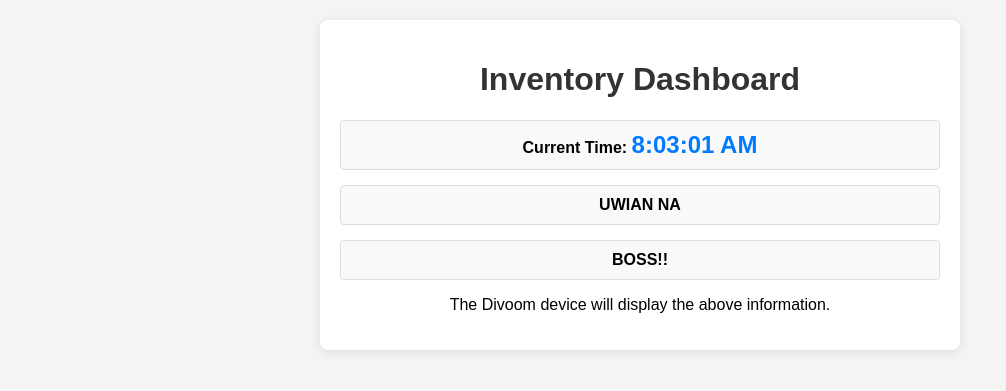
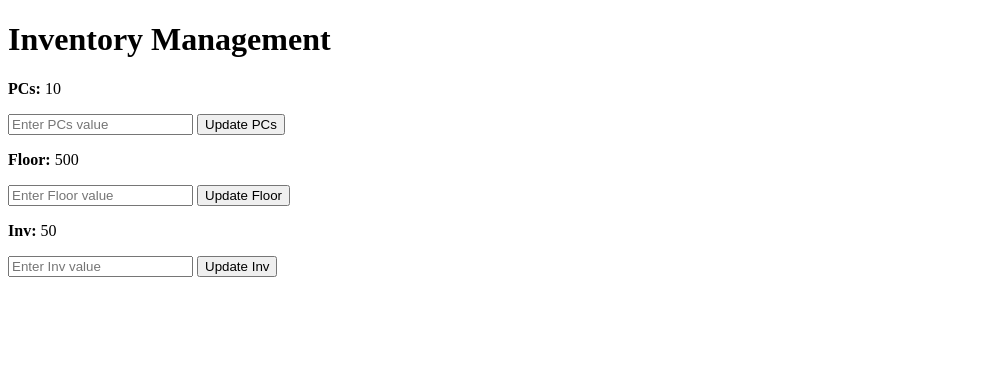
Before and after one commit to 13Joro/CPD, a Flask app: page /inventory in a window 1280 px wide. Shown: the top 391 px of the page, without its empty margins (0-1006 px from the left). Run offline with Flask 3, Linux system fonts and the light colour scheme.

Commit message:
fourth commit

```diff
--- a/app.py
+++ b/app.py
@@ -49,11 +49,15 @@ def read_inventory():
         next(reader)  # Skip headers
         return list(map(int, next(reader)))  # Convert values to integers
 
-def update_inventory(pcs=None):
+def update_inventory(pcs=None, floor=None, inv=None):
     """Update inventory values in CSV."""
     data = read_inventory()
     if pcs is not None:
-        data[0] = max(0, data[0] + pcs)  # Ensure non-negative PCs
+        data[0] = max(0, pcs)  # Ensure non-negative PCs
+    if floor is not None:
+        data[1] = max(0, floor)  # Ensure non-negative Floor
+    if inv is not None:
+        data[2] = max(0, inv)  # Ensure non-negative Inv
 
     with open(INVENTORY_FILE, "w", newline="") as file:
         writer = csv.writer(file)
@@ -67,27 +71,22 @@ def update_pixoo_display():
             current_time = time.strftime("%H:%M:%S")  # Get current time in HH:MM:SS format
             pcs, floor, inv = read_inventory()  # Read inventory data
 
-            print(f"[DEBUG] Updating Pixoo display with time: {current_time} and PCs: {pcs}")
+            print(f"[DEBUG] Updating Pixoo display with time: {current_time}, PCs: {pcs}, Floor: {floor}, Inv: {inv}")
 
             # Clear previous screen (optional)
             pixoo.clear()
 
             # Draw Clock (Centered horizontally)
-            pixoo.draw_text_at_location_rgb(
-                current_time,  # Live time string
-                16,  # X position (Centered for better alignment)
-                5,   # Y position (Top)
-                0, 255, 0  # Green color for time
-            )
+            pixoo.draw_text_at_location_rgb(current_time, 16, 5, 0, 255, 0)  # Green for time
 
-            # Draw Inventory Data (Below the Clock)
-            pixoo.draw_text_at_location_rgb("---------------------------------------------", 0, 10, 255, 255, 255)  # White text
-            pixoo.draw_text_at_location_rgb(f"PCs: {pcs}", 10, 15, 255, 255, 255)  # White text
-            pixoo.draw_text_at_location_rgb("---------------------------------------------", 0, 20, 255, 255, 255)  # White text
-            pixoo.draw_text_at_location_rgb(f"Floor: {floor}", 10, 25, 255, 255, 255)  # White text
-            pixoo.draw_text_at_location_rgb("---------------------------------------------", 0, 30, 255, 255, 255)  # White text
-            pixoo.draw_text_at_location_rgb(f"Inv: {inv}", 10, 35, 255, 255, 255)  # White text
-            pixoo.draw_text_at_location_rgb("---------------------------------------------", 0, 40, 255, 255, 255)  # White text
+            # Draw Inventory Data
+            pixoo.draw_text_at_location_rgb("---------------------------------------------", 0, 10, 255, 255, 255)
+            pixoo.draw_text_at_location_rgb(f"PCs: {pcs}", 10, 15, 255, 255, 255)
+            pixoo.draw_text_at_location_rgb("---------------------------------------------", 0, 20, 255, 255, 255)
+            pixoo.draw_text_at_location_rgb(f"Floor: {floor}", 10, 25, 255, 255, 255)
+            pixoo.draw_text_at_location_rgb("---------------------------------------------", 0, 30, 255, 255, 255)
+            pixoo.draw_text_at_location_rgb(f"Inv: {inv}", 10, 35, 255, 255, 255)
+            pixoo.draw_text_at_location_rgb("---------------------------------------------", 0, 40, 255, 255, 255)
 
             pixoo.push()  # Update Pixoo screen
             time.sleep(1)  # Update every second
@@ -111,9 +110,17 @@ def inventory():
 @app.route('/update', methods=['GET'])
 def update():
     try:
-        pcs = int(request.args.get("pcs", 0))
-        update_inventory(pcs=pcs)
-        return jsonify({"status": "success", "message": f"Updated PCs by {pcs}"}), 200
+        pcs = request.args.get("pcs", type=int)
+        floor = request.args.get("floor", type=int)
+        inv = request.args.get("inv", type=int)
+
+        update_inventory(pcs=pcs, floor=floor, inv=inv)
+
+        return jsonify({
+            "status": "success",
+            "message": f"Updated inventory - PCs: {pcs}, Floor: {floor}, Inv: {inv}"
+        }), 200
+
     except ValueError:
         return jsonify({"status": "error", "message": "Invalid input"}), 400
 
--- a/inventory.csv
+++ b/inventory.csv
@@ -1,2 +1,2 @@
 PCs,Floor,Inv
-7,2,10
+10,500,50
--- a/templates/inventory.html
+++ b/templates/inventory.html
@@ -3,80 +3,40 @@
 <head>
     <meta charset="UTF-8">
     <meta name="viewport" content="width=device-width, initial-scale=1.0">
-    <title>Inventory Dashboard</title>
-    <style>
-        body {
-            font-family: Arial, sans-serif;
-            background-color: #f4f4f4;
-            margin: 0;
-            padding: 20px;
-            text-align: center;
+    <title>Inventory Management</title>
+    <script>
+        function updateInventory(type) {
+            let value = parseInt(document.getElementById(type).value);
+            if (isNaN(value)) {
+                alert("Please enter a valid number.");
+                return;
+            }
+            fetch(`/update?${type}=${value}`)
+                .then(response => response.json())
+                .then(data => {
+                    if (data.status === "success") {
+                        alert(data.message);
+                        location.reload();
+                    } else {
+                        alert("Error: " + data.message);
+                    }
+                })
+                .catch(error => console.error("Error:", error));
         }
-        .container {
-            max-width: 600px;
-            margin: auto;
-            background: white;
-            padding: 20px;
-            border-radius: 8px;
-            box-shadow: 0 2px 10px rgba(0, 0, 0, 0.1);
-        }
-        h1 {
-            color: #333;
-        }
-        .item {
-            margin: 15px 0;
-            padding: 10px;
-            border: 1px solid #ddd;
-            border-radius: 4px;
-            background: #f9f9f9;
-        }
-        .item-label {
-            font-weight: bold;
-        }
-        #clock {
-            font-size: 24px;
-            font-weight: bold;
-            color: #007bff;
-            margin: 10px 0;
-        }
-    </style>
+    </script>
 </head>
 <body>
+    <h1>Inventory Management</h1>
+    <p><strong>PCs:</strong> {{ pcs }}</p>
+    <input type="number" id="pcs" placeholder="Enter PCs value">
+    <button onclick="updateInventory('pcs')">Update PCs</button>
 
-<div class="container">
-    <h1>Inventory Dashboard</h1>
+    <p><strong>Floor:</strong> {{ floor }}</p>
+    <input type="number" id="floor" placeholder="Enter Floor value">
+    <button onclick="updateInventory('floor')">Update Floor</button>
 
-    <!-- Live Clock -->
-    <div class="item">
-        <span class="item-label">Current Time:</span>
-        <span id="clock">--:--:--</span>
-    </div>
-
-    <div class="item">
-        <span class="item-label">UWIAN NA</span>
-        <span id="numberOfComputers"></span>
-    </div>
-    <div class="item">
-        <span class="item-label">BOSS!!</span>
-        <span id="numberOfComputers"></span>
-    </div>
-
-
-    <p>The Divoom device will display the above information.</p>
-</div>
-
-<script>
-    // Function to update clock every second
-    function updateClock() {
-        const now = new Date();
-        const timeString = now.toLocaleTimeString(); // Get current time in HH:MM:SS format
-        document.getElementById("clock").textContent = timeString;
-    }
-
-    // Update the clock every second
-    setInterval(updateClock, 1000);
-    updateClock(); // Initial call to set the time immediately
-</script>
-
+    <p><strong>Inv:</strong> {{ inv }}</p>
+    <input type="number" id="inv" placeholder="Enter Inv value">
+    <button onclick="updateInventory('inv')">Update Inv</button>
 </body>
 </html>
```
